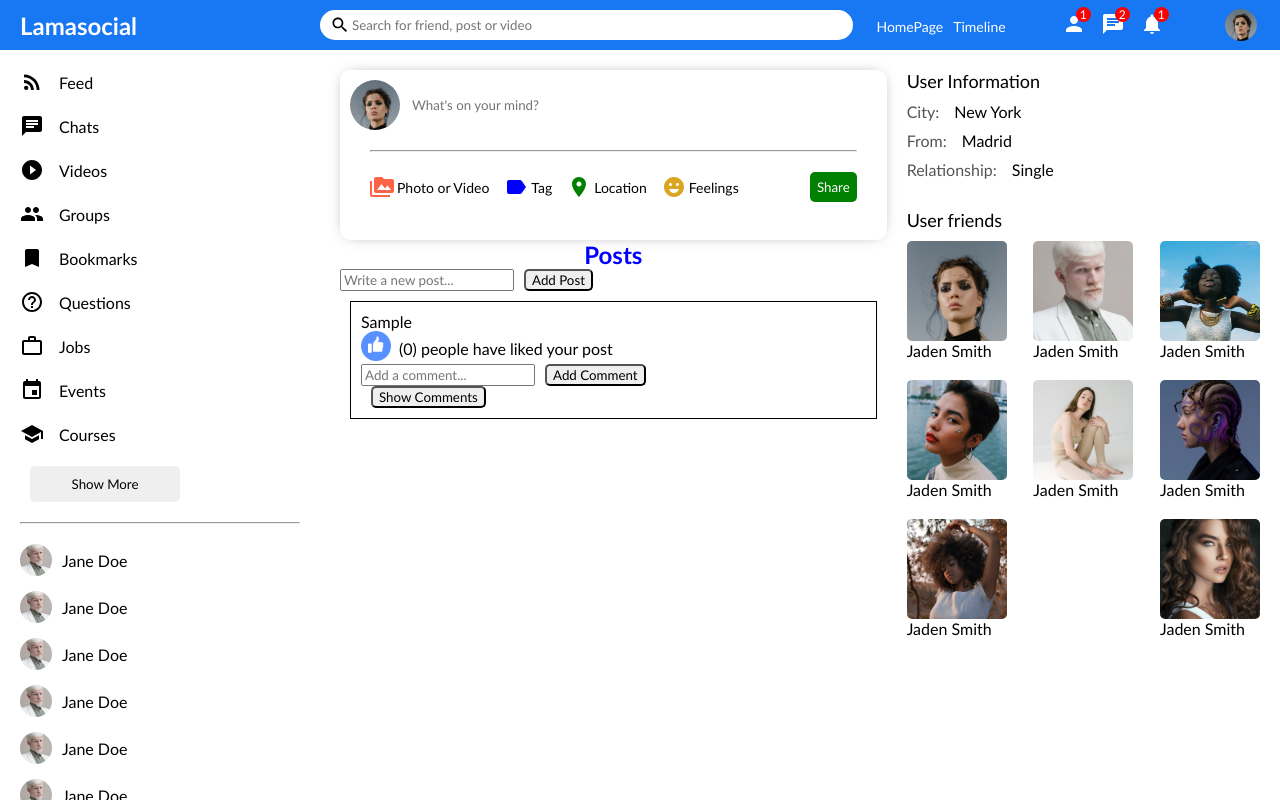
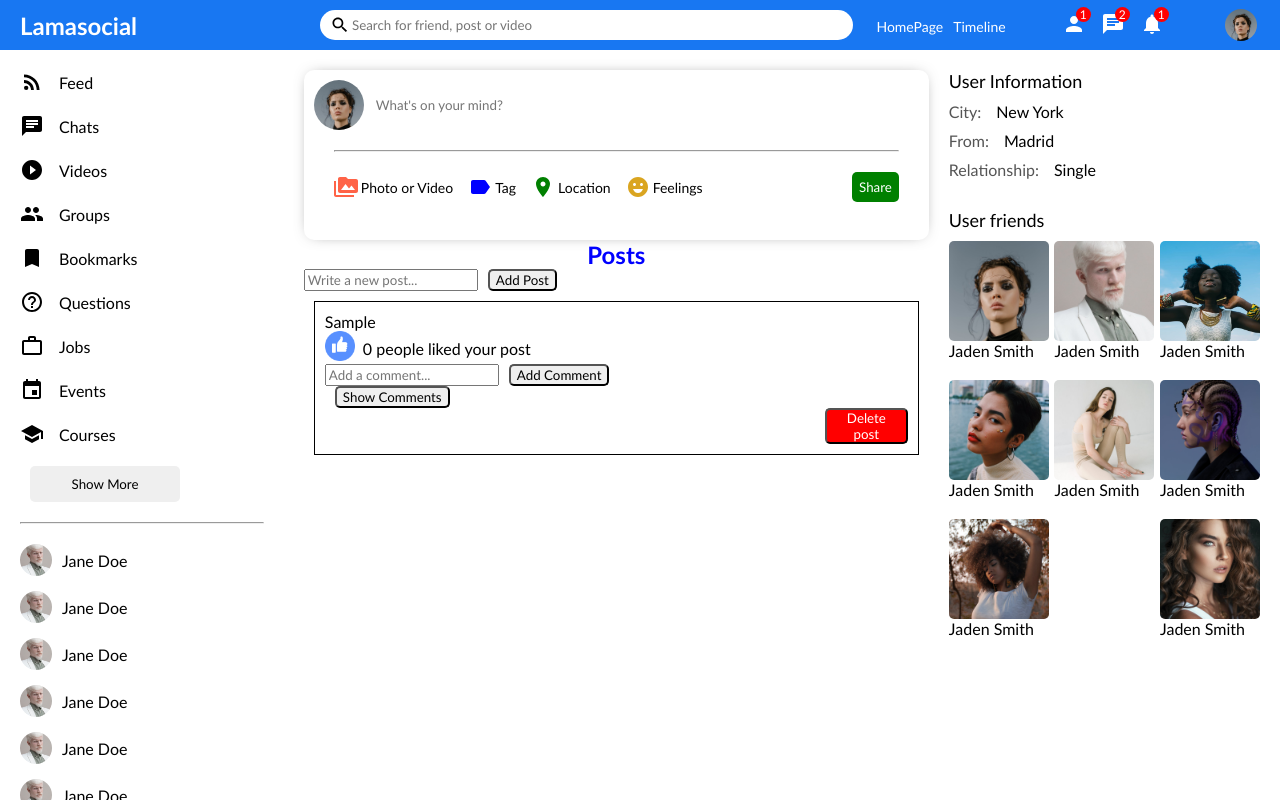
Before and after one commit to woodyshekinah/The-Blogging-Social-App, a React (Vite) app in the folder The Blogging Social App/: page / in a window 1280 px wide. Both pictures are taken after typing "Sample" into the empty fields and a click on the button "Add Post". Built offline with nearby package versions, Linux system fonts and the light colour scheme.

Commit message:
added the delete post functionality

```diff
--- a/The Blogging Social App/src/Components/post/Post.jsx
+++ b/The Blogging Social App/src/Components/post/Post.jsx
@@ -1,12 +1,12 @@
 import React from "react";
 import './post.css'
 import {useState} from "react"
-
 
 function Post() {
   const [posts, setPosts] = useState([]);
   const [newPost, setNewPost] = useState('');
   const [showComments, setShowComments] = useState(false);
+  const [searchQuery, setSearchQuery] = useState('');
 
   const handleNewPostChange = (e) => {
     setNewPost(e.target.value);
@@ -14,7 +14,7 @@ function Post() {
 
   const handleAddPost = () => {
     if (newPost.trim() !== '') {
-      setPosts([...posts, { content: newPost, likes: 0, comments: [] }]);
+      setPosts([...posts, { content: newPost, likes: 0, comments: [], tags: [] }]);
       setNewPost('');
     }
   };
@@ -35,6 +35,21 @@ function Post() {
     setShowComments(!showComments);
   };
 
+  const handleSearchChange = (e) => {
+    setSearchQuery(e.target.value);
+  };
+
+  const handleDeletePost = (index) => {
+    const updatedPosts = [...posts];
+    updatedPosts.splice(index, 1);
+    setPosts(updatedPosts);
+  };
+
+  const filteredPosts = posts.filter(post => {
+    return post.content.toLowerCase().includes(searchQuery.toLowerCase()) ||
+      post.tags.some(tag => tag.toLowerCase().includes(searchQuery.toLowerCase()));
+  });
+
   return (
     <div>
       <h1>Posts</h1>
@@ -48,11 +63,15 @@ function Post() {
         <button onClick={handleAddPost}>Add Post</button>
       </div>
       <div>
-        {posts.map((post, index) => (
+
+      </div>
+      <div>
+        {filteredPosts.map((post, index) => (
           <div key={index} style={{ border: '1px solid black', margin: '10px', padding: '10px' }}>
             <p>{post.content}</p>
-            <img src='../src/images/like.png' onClick={() => handleLikePost(index)} />
-                <span className="like">({post.likes}) people have liked your post</span>
+            <img src="../src/images/like.png" onClick={() => handleLikePost(index)}/>
+                <span className="like">{post.likes} people liked your post</span>
+
             <div>
               <input type="text" placeholder="Add a comment..." />
               <button onClick={() => handleAddComment(index, 'Sample comment')}>Add Comment</button>
@@ -61,6 +80,7 @@ function Post() {
               <button onClick={toggleComments}>
                 {showComments ? 'Hide Comments' : 'Show Comments'}
               </button>
+              <button className="delete" onClick={() => handleDeletePost(index)}>Delete post</button>
               {showComments && (
                 <div>
                   <h3>Comments</h3>
--- a/The Blogging Social App/src/Components/post/post.css
+++ b/The Blogging Social App/src/Components/post/post.css
@@ -21,3 +21,10 @@ img {
   padding: 8px;
 
 }
+
+.delete {
+  margin-left: 500px;
+  color: white;
+  background-color: red;
+  padding: 0 20px;
+}
```
